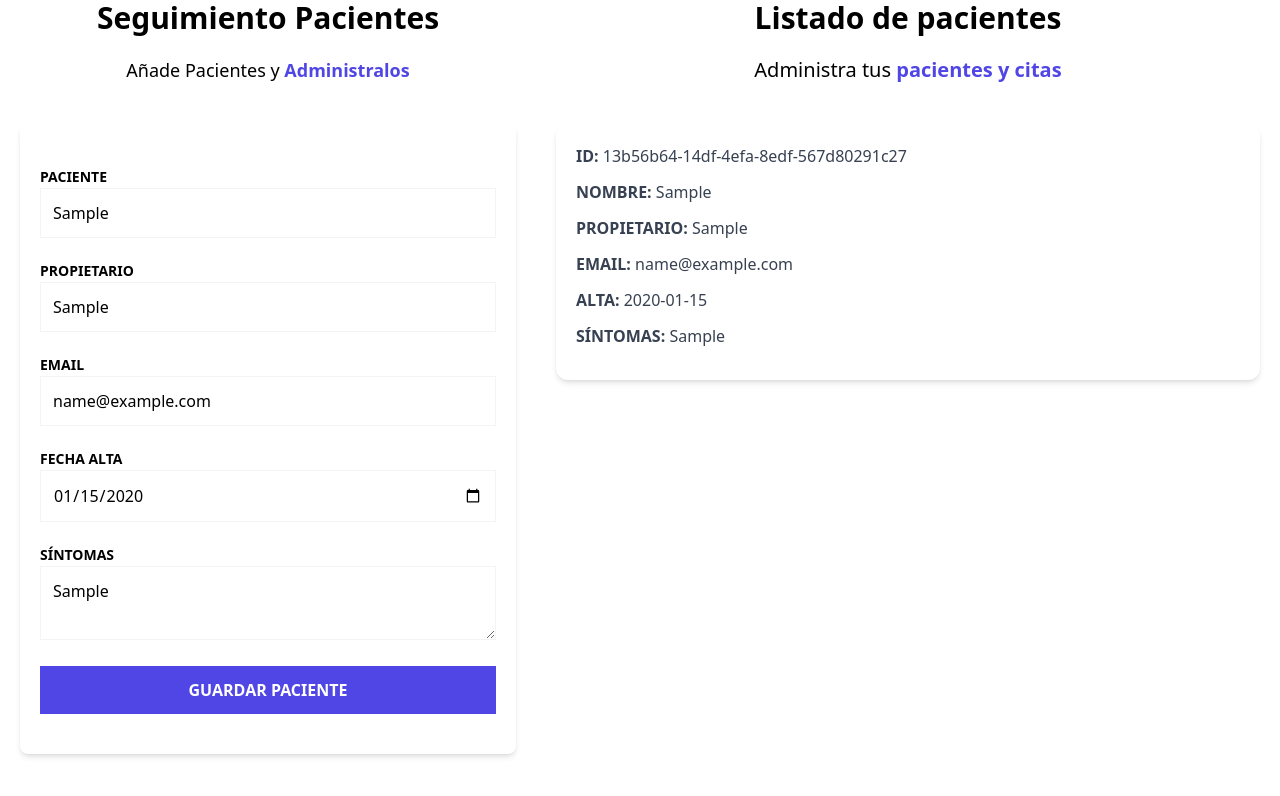
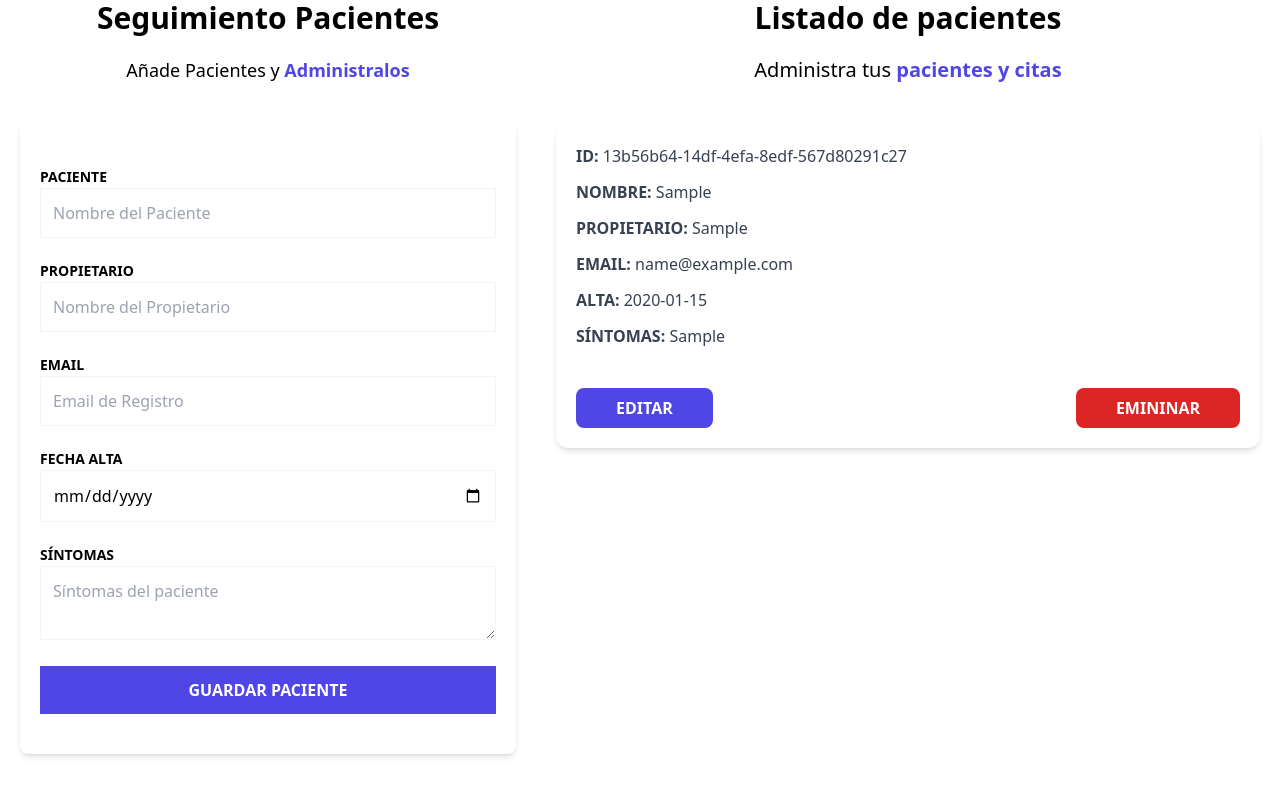
Before and after one commit to leonar2zb/pacientes-zustand, a React (Vite) app: page / in a window 1280 px wide. Both pictures are taken after typing "Sample", "Sample", "name@example.com", "2020-01-15", "Sample" into the empty fields and a click on the input "Guardar Paciente". Shown: the part 224-1020 px from the top of the page. Built offline with nearby package versions, Linux system fonts and the light colour scheme.

Commit message:
resetear formulario y creado botones editar y eliminar

```diff
--- a/src/components/PatientDetails.tsx
+++ b/src/components/PatientDetails.tsx
@@ -13,5 +13,17 @@ export default function PatientDetails({ patient }: PatientDetailProps) {
             <PatientDetailsItem label='Email' data={patient.email} />
             <PatientDetailsItem label='Alta' data={patient.date.toString()} />
             <PatientDetailsItem label='Síntomas' data={patient.symptoms} />
+            <div className="flex justify-between mt-10">
+                <button
+                    type="button"
+                    className="py-2 px-10 bg-indigo-600 hover:bg-indigo-700 uppercase rounded-lg text-white font-bold">
+                    Editar
+                </button>
+                <button
+                    type="button"
+                    className="py-2 px-10 bg-red-600 hover:bg-red-700 uppercase rounded-lg text-white font-bold">
+                    Emininar
+                </button>
+            </div>
         </div>)
 }
--- a/src/components/PatientForm.tsx
+++ b/src/components/PatientForm.tsx
@@ -8,10 +8,11 @@ export default function PatientForm() {
     const addPatient = usePatientStore(state => state.addPatient)
     //const { addPatient } = usePatientStore() //otra forma
 
-    const { register, handleSubmit, formState: { errors } } = useForm<DraftPatient>()
+    const { register, handleSubmit, formState: { errors }, reset } = useForm<DraftPatient>()
 
     const registerPatient = (data: DraftPatient) => {
         addPatient(data)
+        reset()
     }
 
     return (
```
